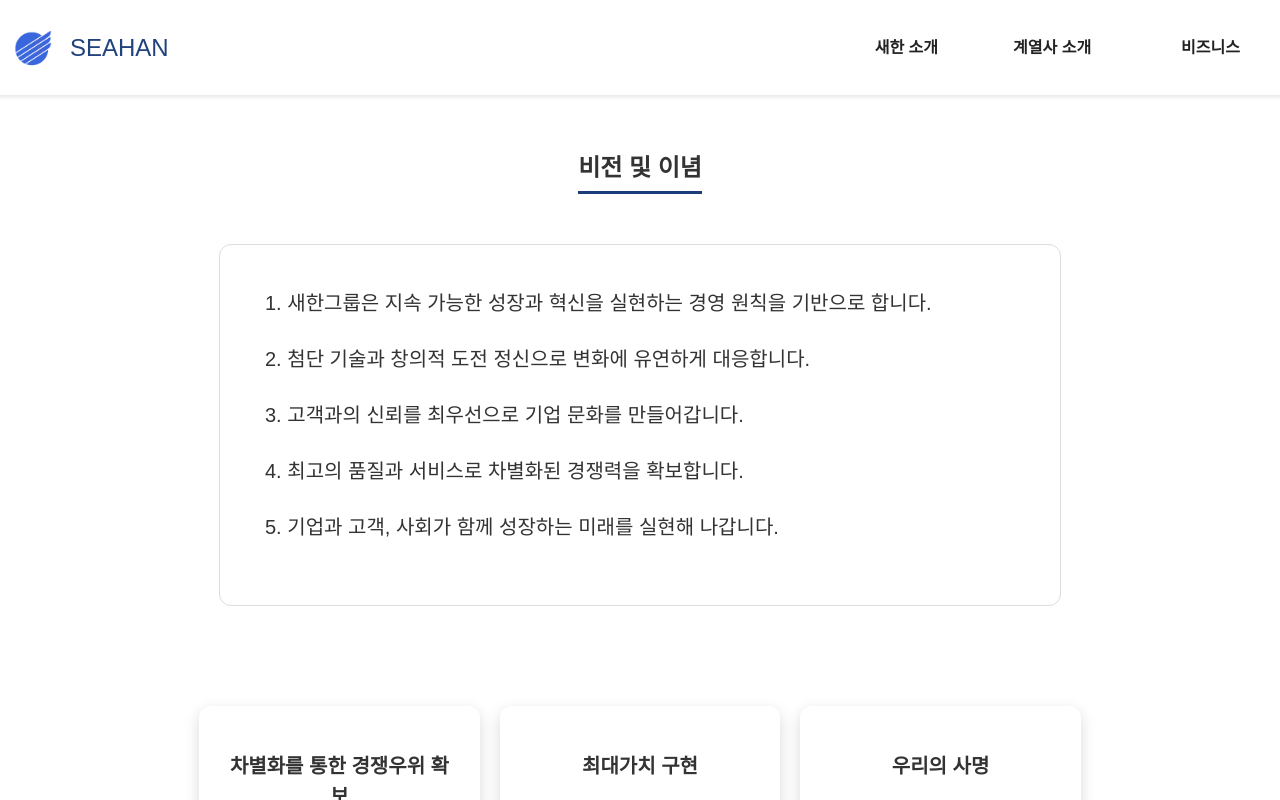
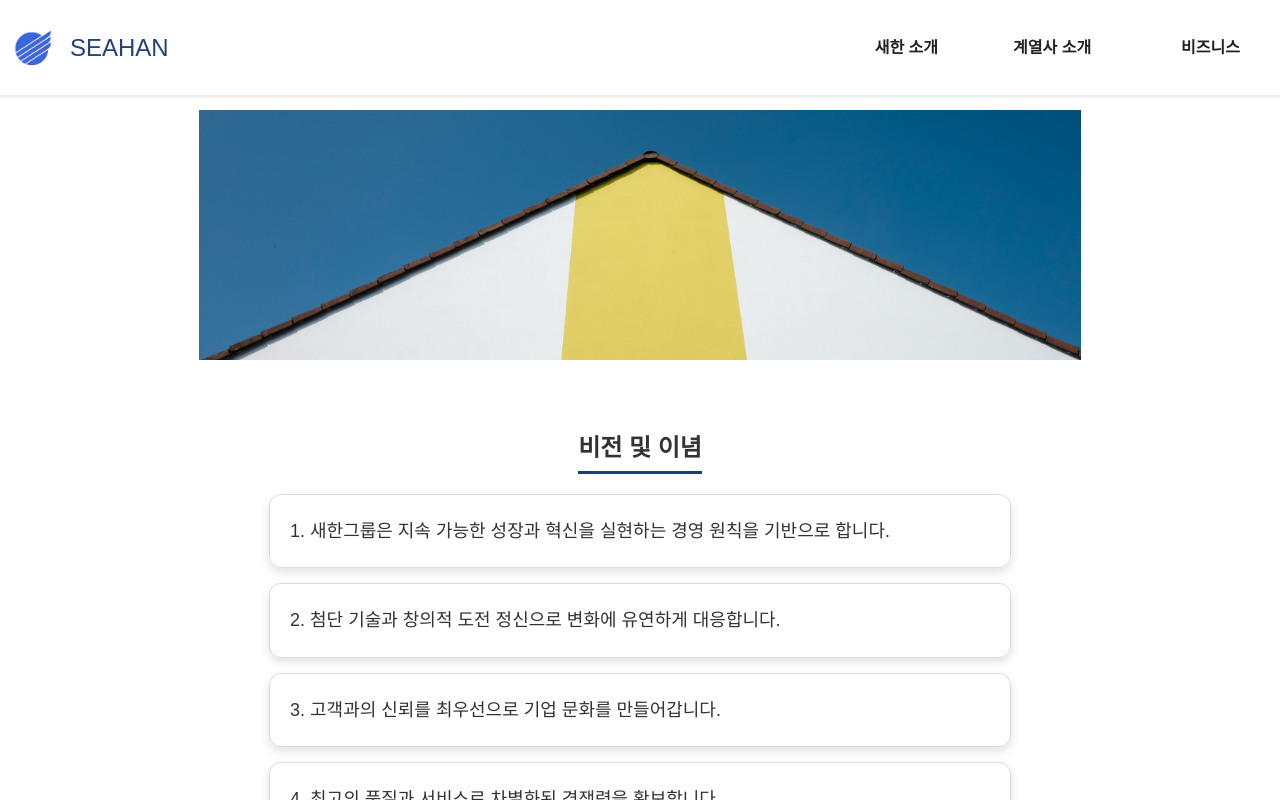
Before and after one commit to saehan-im-develop/saehan_homepage, a React (Vite) app in the folder frontend/: page /vision in a window 1280 px wide. Shown: the top 800 px of the page. Built offline with nearby package versions, Linux system fonts and the light colour scheme.

Commit message:
CSS 코드 수정 커밋 - 박영호

```diff
--- a/frontend/src/App.css
+++ b/frontend/src/App.css
@@ -27,7 +27,7 @@ html, body {
   display: flex;
   flex-direction: column;
   justify-content: space-between;
-  margin: 0 auto;
+  margin: 30px auto;
 
 }
 
--- a/frontend/src/Vision/VisionCSSFiile/VisionMain.css
+++ b/frontend/src/Vision/VisionCSSFiile/VisionMain.css
@@ -1,12 +1,12 @@
 .vision-container {
-    padding: 50px 20px 0; /* ✅ 좌우 패딩 줄이기 */
+    padding: 50px 20px 0;
     background-color: #ffffff;
-    margin: 0px auto 50px; /* ✅ 상단 마진 추가 */
+    margin: 0px auto 50px;
     opacity: 0;
-    transform: translateY(50px); /* ✅ 아래에서 올라오는 효과 */
+    transform: translateY(50px);
     transition: opacity 0.8s ease-out, transform 0.8s ease-out;
-    text-align: center; /* ✅ 제목을 중앙 정렬 */
-    max-width: 1000px; /* ✅ 최대 너비 설정 */
+    text-align: center;
+    max-width: 1000px;
 }
 
   .vision-container.fade-in {
@@ -18,7 +18,7 @@
     font-size: 24px;
     font-weight: bold;
     margin-bottom: 20px;
-    border-bottom: 3px solid #1a3d7c; /* ✅ 파란색 밑줄 추가 */
+    border-bottom: 3px solid #1a3d7c;
     display: inline-block;
     padding-bottom: 5px;
 }
@@ -214,3 +214,78 @@
     bottom: -50px;
     right: -50px;
 }
+
+/* ✅ 비전 & 로고를 감싸는 전체 컨테이너 */
+.vision-content {
+    display: flex;
+    align-items: center;
+    justify-content: center;
+    gap: 50px; /* 로고와 텍스트 사이 간격 */
+}
+
+/* ✅ 리스트 스타일 */
+.vision-list {
+    display: flex;
+    flex-direction: column;
+    gap: 15px; /* ✅ 개별 박스 간격 */
+    align-items: center;
+    width: 100%;
+}
+
+/* ✅ 개별 박스 스타일 */
+.vision-box {
+    background: rgba(255, 255, 255, 0.9);
+    padding: 20px;
+    border-radius: 12px;
+    border: 1px solid #ddd;
+    box-shadow: 0px 4px 10px rgba(0, 0, 0, 0.12);
+    width: 700px;  /* ✅ 고정된 가로 크기 */
+    font-size: 18px;
+    text-align: left;
+    line-height: 1.8;
+    transition: all 0.3s ease-in-out;
+}
+
+/* ✅ 비전 제목과 로고를 감싸는 컨테이너 */
+.vision-header {
+    display: flex;
+    align-items: center;
+    justify-content: center;
+    gap: 20px; /* 로고와 텍스트 간격 */
+    margin-bottom: 20px;
+}
+
+/* ✅ 로고 스타일 (투명도 추가) */
+.vision-logo {
+    width: 250px;  /* 로고 크기 조정 */
+    height: auto;
+    opacity: 0.6;  /* 🔥 투명도 조절 (0.1 ~ 1 사이에서 조정 가능) */
+    transition: opacity 0.3s ease-in-out; /* 부드러운 변화 효과 */
+}
+
+/* ✅ 로고 컨테이너 */
+.vision-logo-container {
+    flex-shrink: 0;
+}
+
+/* ✅ 텍스트 컨테이너 */
+.vision-text-container {
+    max-width: 700px;
+    text-align: left;
+}
+
+/* 🔵 상단 배경 이미지 컨테이너 */
+.vision-header-bg {
+    position: relative;
+    width: 100%;
+    height: 250px; /* 🔥 배경 이미지 높이 조절 */
+    overflow: hidden;
+}
+
+/* 🔵 상단 배경 이미지 */
+.vision-header-bg img {
+    width: 100%;
+    height: 100%;
+    object-fit: cover;
+    transform-origin: top left;
+}
--- a/frontend/src/Vision/VisionComponent/VisionIntro.jsx
+++ b/frontend/src/Vision/VisionComponent/VisionIntro.jsx
@@ -1,19 +1,25 @@
 import React from "react";
 import "../VisionCSSFiile/VisionMain.css";
+import logo from "../../assets/upimage.jpg";  // ✅ 상단 배경 이미지
 
 const VisionIntro = () => {
   return (
-    <div className="vision-container fade-in">
-      {/* ✅ 비전 및 이념 제목을 박스 밖으로 이동 */}
-      <h2 className="section-title">비전 및 이념</h2>
+    <div>
+      {/* ✅ 상단 배경 이미지 */}
+      <div className="vision-header-bg">
+        <img src={logo} alt="배경 이미지" />
+      </div>
 
-      {/* ✅ 본문을 포함하는 박스 */}
-      <div className="vision-intro">
-        <p>1. 새한그룹은 지속 가능한 성장과 혁신을 실현하는 경영 원칙을 기반으로 합니다.</p>
-        <p>2. 첨단 기술과 창의적 도전 정신으로 변화에 유연하게 대응합니다.</p>
-        <p>3. 고객과의 신뢰를 최우선으로 기업 문화를 만들어갑니다.</p>
-        <p>4. 최고의 품질과 서비스로 차별화된 경쟁력을 확보합니다.</p>
-        <p>5. 기업과 고객, 사회가 함께 성장하는 미래를 실현해 나갑니다.</p>
+      {/* ✅ 비전 및 이념 섹션 */}
+      <div className="vision-container fade-in">
+        <h2 className="section-title">비전 및 이념</h2>
+        <div className="vision-list">
+          <div className="vision-box">1. 새한그룹은 지속 가능한 성장과 혁신을 실현하는 경영 원칙을 기반으로 합니다.</div>
+          <div className="vision-box">2. 첨단 기술과 창의적 도전 정신으로 변화에 유연하게 대응합니다.</div>
+          <div className="vision-box">3. 고객과의 신뢰를 최우선으로 기업 문화를 만들어갑니다.</div>
+          <div className="vision-box">4. 최고의 품질과 서비스로 차별화된 경쟁력을 확보합니다.</div>
+          <div className="vision-box">5. 기업과 고객, 사회가 함께 성장하는 미래를 실현해 나갑니다.</div>
+        </div>
       </div>
     </div>
   );
```
Also changed, not shown: frontend/src/assets/upimage.jpg (added).
